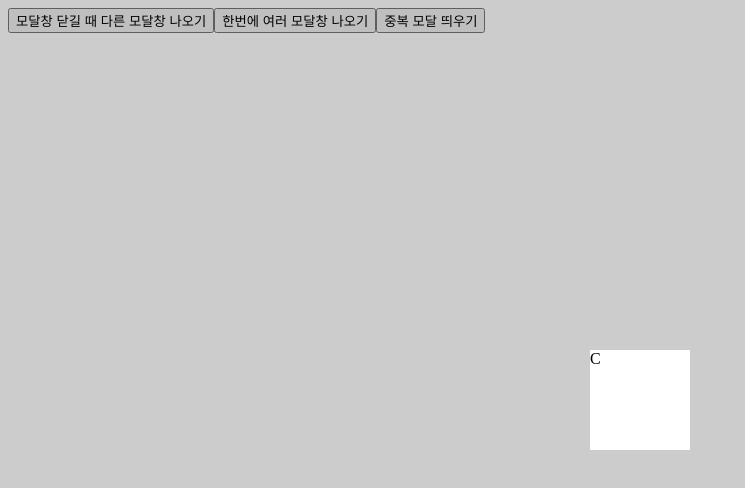
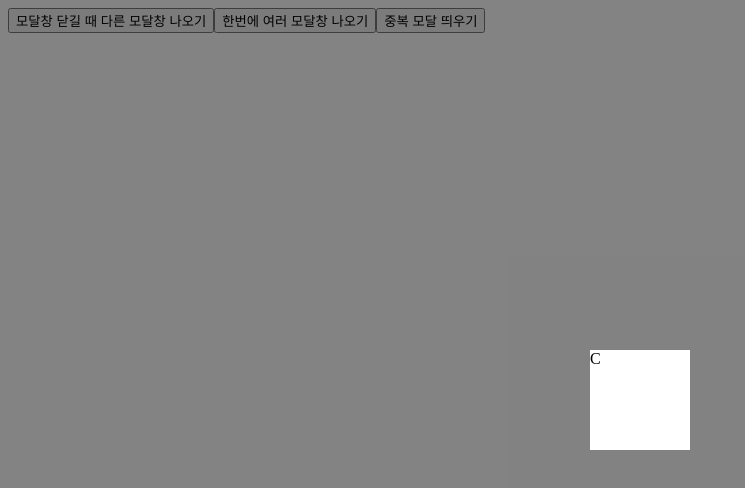
Before and after one commit to HobinLee/dialog, a React app: page / in a window 1280 px wide. Both pictures are taken after a click on the button "한번에 여러 모달창 나오기". Shown: the top 488 px of the page, without its empty margins (0-745 px from the left). Built offline with nearby package versions, Linux system fonts and the light colour scheme.

Commit message:
feat: dialog 만들기 완료

```diff
--- a/src/App.tsx
+++ b/src/App.tsx
@@ -24,9 +24,13 @@ function App({}: Props): ReactElement {
       </button>
       <button
         onClick={() => {
-          openDialog(<DialogTemplate>A</DialogTemplate>);
-          openDialog(<DialogTemplate>B</DialogTemplate>);
-          openDialog(<DialogTemplate>C</DialogTemplate>);
+          openDialog(
+            <>
+              <DialogTemplate>A</DialogTemplate>
+              <DialogTemplate>B</DialogTemplate>
+              <DialogTemplate>C</DialogTemplate>
+            </>,
+          );
         }}
       >
         한번에 여러 모달창 나오기
--- a/src/dialog/DialogTemplate.tsx
+++ b/src/dialog/DialogTemplate.tsx
@@ -1,4 +1,11 @@
-import { FC, MouseEventHandler, useEffect, useRef, useState } from 'react';
+import {
+  FC,
+  MouseEventHandler,
+  ReactEventHandler,
+  useEffect,
+  useRef,
+  useState,
+} from 'react';
 import styled from 'styled-components';
 
 interface DialogProps {
@@ -7,6 +14,8 @@ interface DialogProps {
   onClose?: () => void;
   onDestroy?: (isConfirm?: boolean) => void;
 }
+
+const blockClick: ReactEventHandler = e => e.stopPropagation();
 
 export const DialogTemplate: FC<DialogProps> = ({
   onOpen,
@@ -42,7 +51,7 @@ export const DialogTemplate: FC<DialogProps> = ({
 
   return (
     <Backdrop ref={ref} isVisible={isVisible} onClick={close}>
-      <Dialog>{children}</Dialog>
+      <Dialog onClick={blockClick}>{children}</Dialog>
     </Backdrop>
   );
 };
--- a/src/dialog/Dialogs.tsx
+++ b/src/dialog/Dialogs.tsx
@@ -20,7 +20,6 @@ export const Dialogs: FC = () => {
   };
 
   useEffect(() => {
-    console.log('dialogs change', window);
     window.addEventListener('openDialog', addDialog);
     return () => {
       window.removeEventListener('openDialog', addDialog);
--- a/src/dialog/dialog.tsx
+++ b/src/dialog/dialog.tsx
@@ -1,5 +1,5 @@
-import { cloneElement, ReactElement, ReactNode } from 'react';
-import { createPortal, render } from 'react-dom';
+import { ReactElement } from 'react';
+import { render } from 'react-dom';
 
 export const dialogEvent = {
   open: 'openDialog',
```
